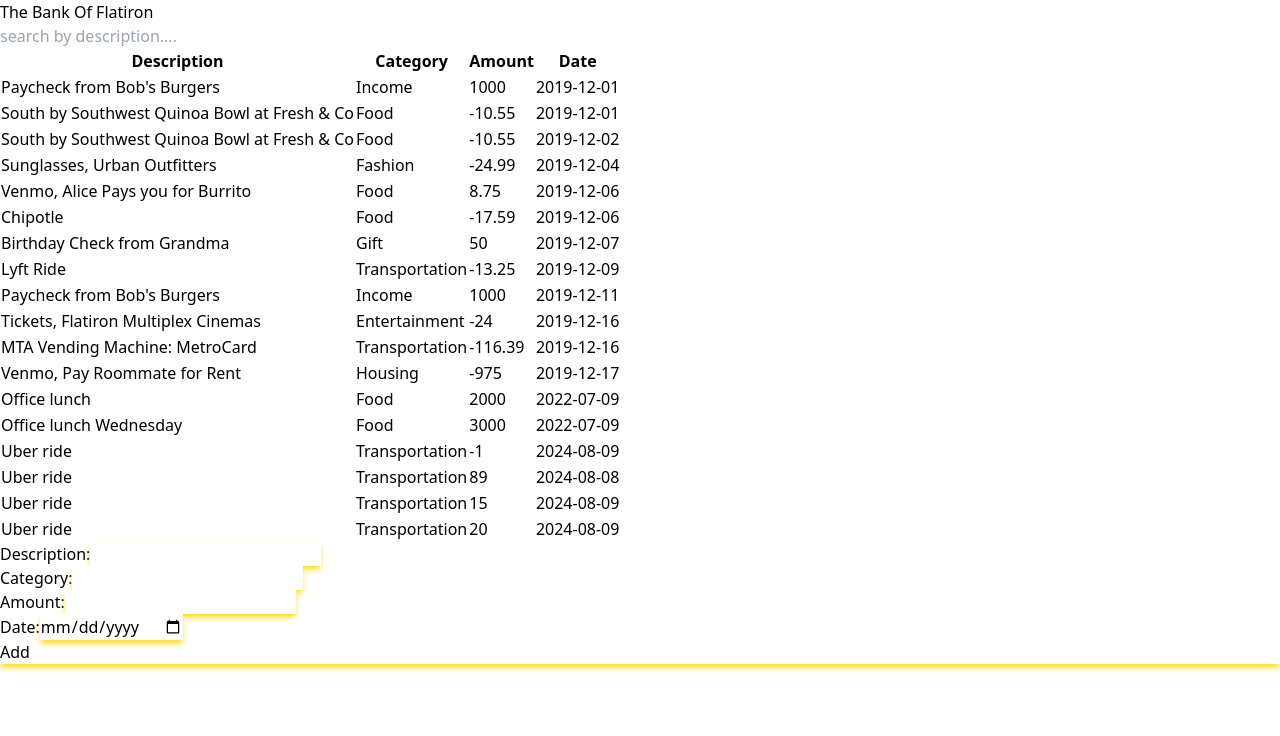
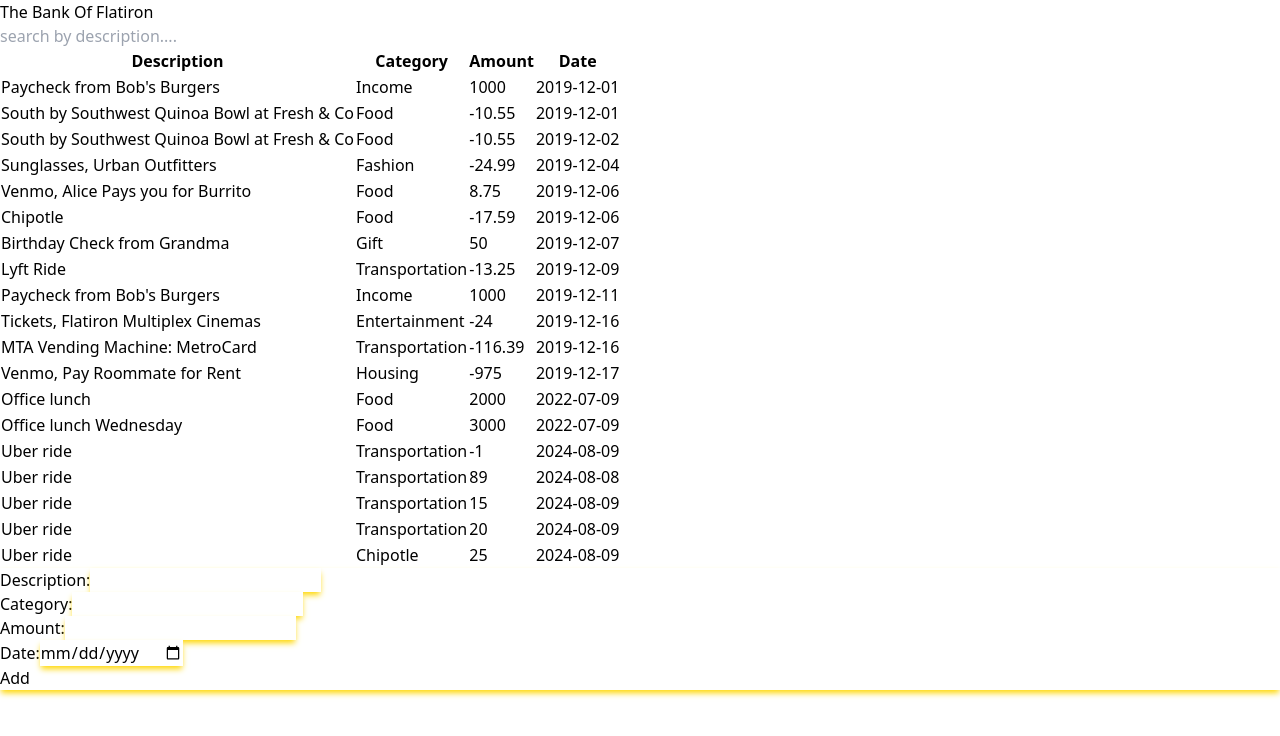
Before and after one commit to Owiti95/the-flatiron-bank, a React (Vite) app in the folder the-flatiron-bank/: page / in a window 1280 px wide. Shown: the top 736 px of the page. Built offline with nearby package versions, Linux system fonts and the light colour scheme; data requests are answered from the project's data file.

Commit message:
json bin

```diff
--- a/the-flatiron-bank/db.json
+++ b/the-flatiron-bank/db.json
@@ -127,6 +127,13 @@
       "category": "Transportation",
       "amount": "20",
       "date": "2024-08-09"
+    },
+    {
+      "id": "bf39",
+      "description": "Uber ride",
+      "category": "Chipotle",
+      "amount": "25",
+      "date": "2024-08-09"
     }
   ]
 }
--- a/the-flatiron-bank/src/components/TransactionForm.jsx
+++ b/the-flatiron-bank/src/components/TransactionForm.jsx
@@ -19,7 +19,7 @@
     const handleSubmit = (e) => {
         e.preventDefault();
 
-        fetch('http://localhost:3000/transactions', {
+        fetch('https://api.jsonbin.io/v3/b/66b905cead19ca34f894b06b', {
             method: 'POST',
             headers: {
                 'Content-Type': 'application/json',
```
